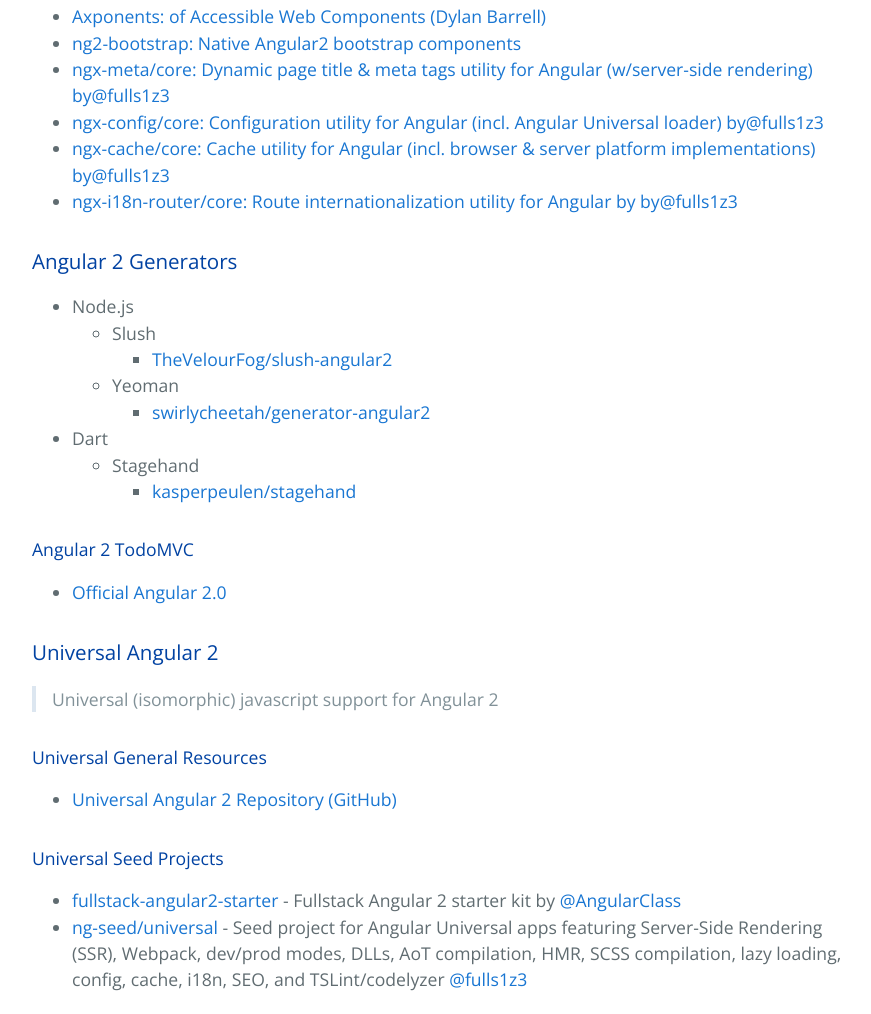
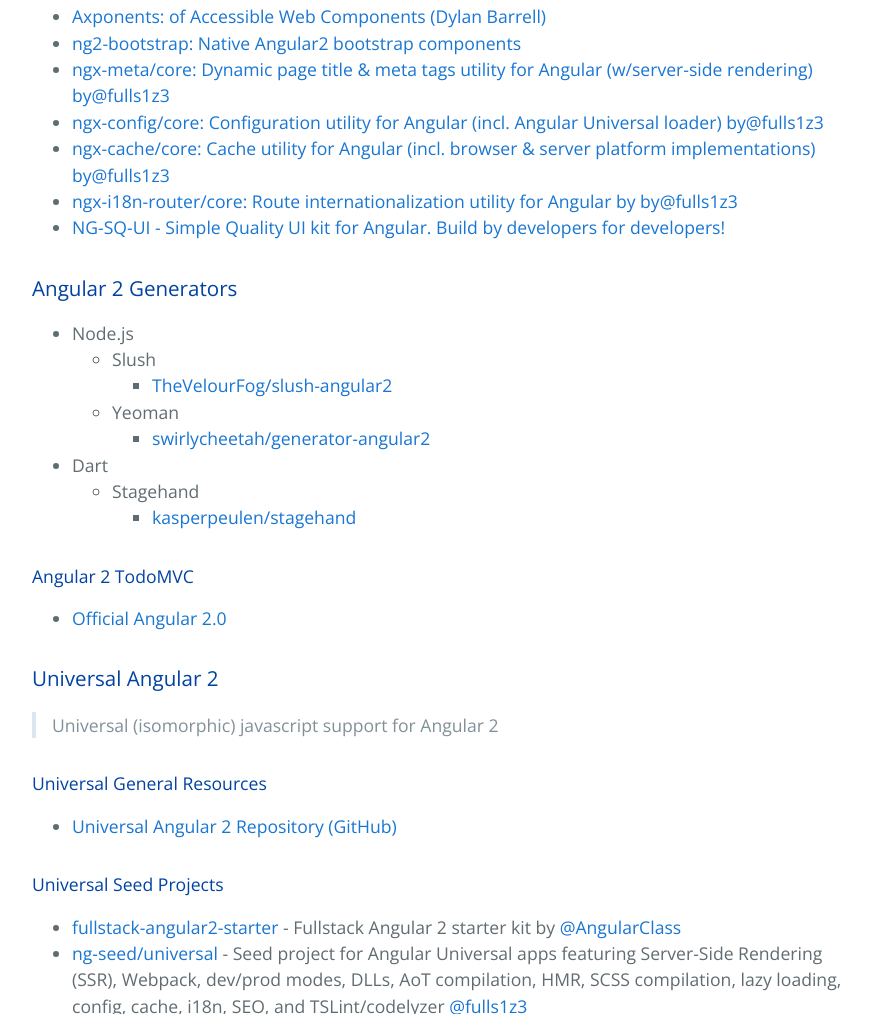
Before and after one commit to jkoh2020/AwesomeAngular, a website: page index.html in a window 1280 px wide. Shown: the part 5319-6333 px from the top of the page, without its empty margins (192-1063 px from the left). Drawn offline with nearby package versions, Linux system fonts and the light colour scheme.

Commit message:
adding ng-sq-ui (#352)

```diff
--- a/index.html
+++ b/index.html
@@ -328,6 +328,7 @@
 <li><a href="https://github.com/ngx-config/core">ngx-config/core: Configuration utility for Angular (incl. Angular Universal loader) by</a><a href="https://github.com/fulls1z3" class="user-mention">@fulls1z3</a></li>
 <li><a href="https://github.com/ngx-cache/core">ngx-cache/core: Cache utility for Angular (incl. browser & server platform implementations) by</a><a href="https://github.com/fulls1z3" class="user-mention">@fulls1z3</a></li>
 <li><a href="https://github.com/ngx-i18n-router/core">ngx-i18n-router/core: Route internationalization utility for Angular by by</a><a href="https://github.com/fulls1z3" class="user-mention">@fulls1z3</a></li>
+<li><a href="https://github.com/SQ-UI/ng-sq-ui">NG-SQ-UI - Simple Quality UI kit for Angular. Build by developers for developers!</a></li>
 </ul>
 
 <h3>
```
Also changed, not shown: README.md.
